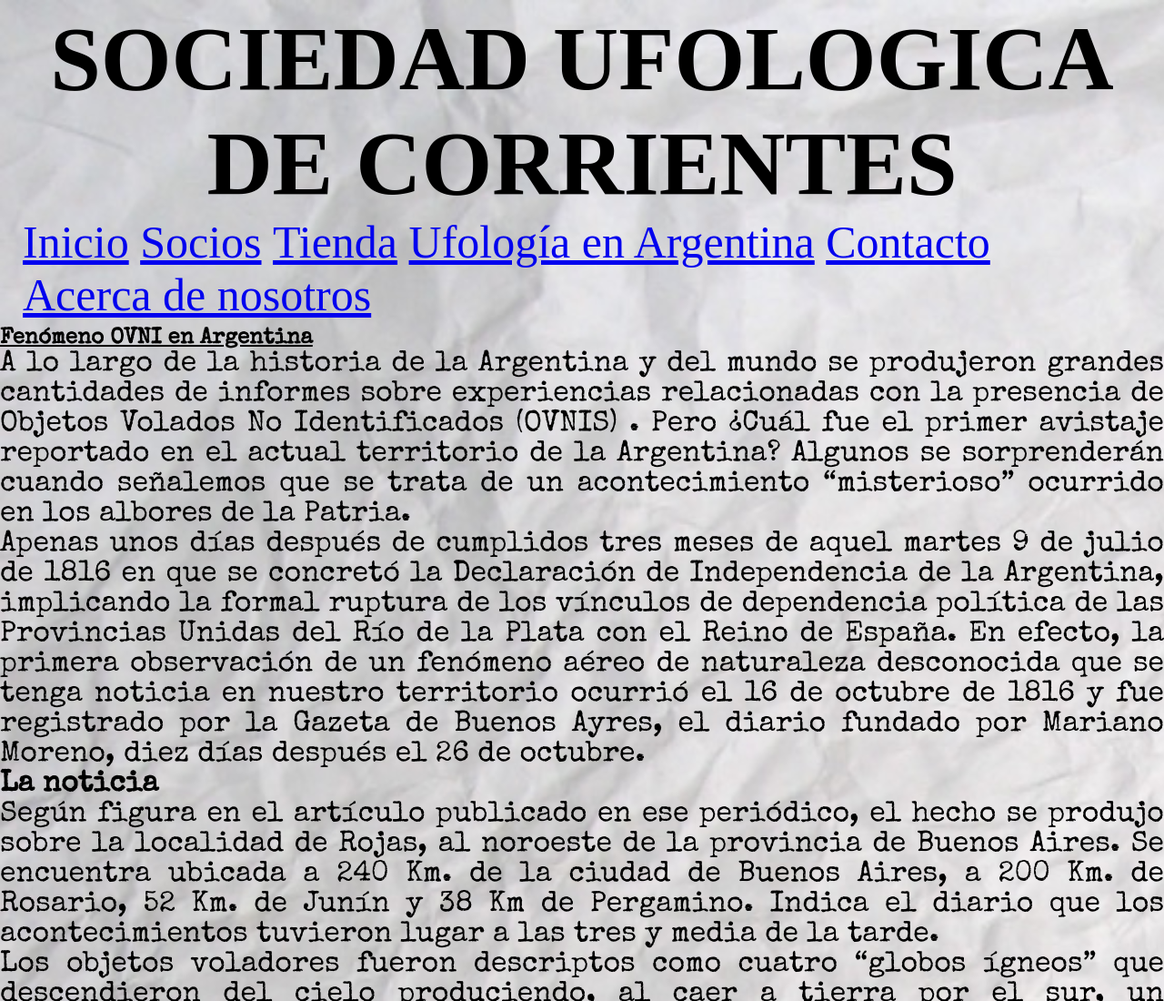
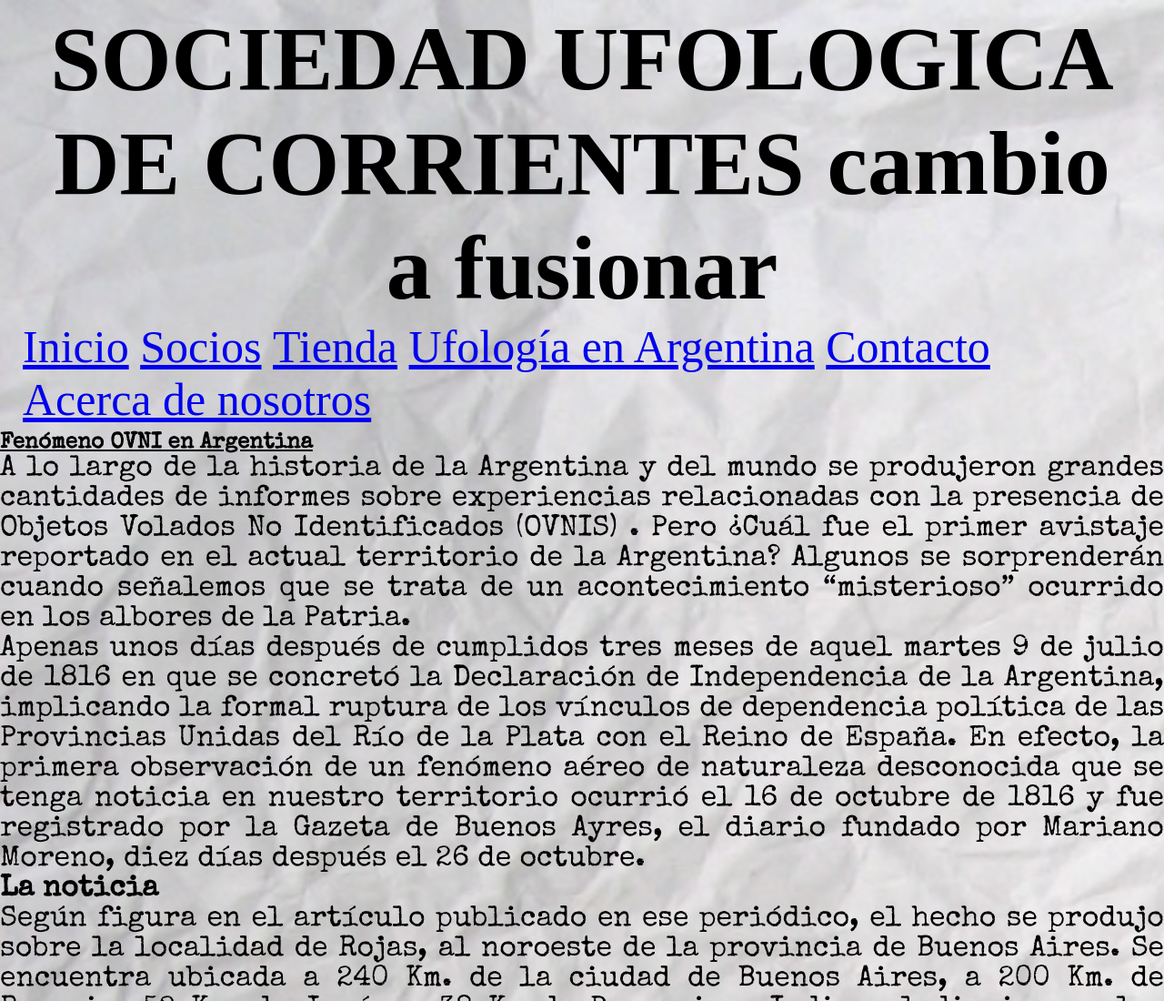
Before and after one commit to EquilibriumCODER/UfologiaEnGitHub, a website: page index.html in a window 1280 px wide. Shown: the top 1100 px of the page at 91% size. Drawn offline with nearby package versions, Linux system fonts and the light colour scheme.

Commit message:
rama1 version modificada

```diff
--- a/index.html
+++ b/index.html
@@ -15,7 +15,7 @@
 
 <body>
 <header class="specialElite, header">
-    <h1> SOCIEDAD UFOLOGICA DE CORRIENTES</h1>
+    <h1> SOCIEDAD UFOLOGICA DE CORRIENTES cambio a fusionar</h1>
     <nav>
       <ul>
          <li class="header_nav"><a href="#">Inicio</a></li>
```
